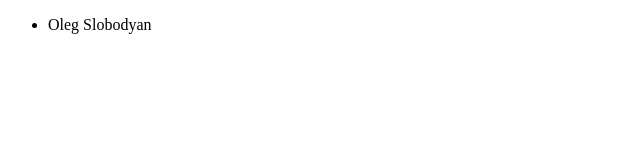
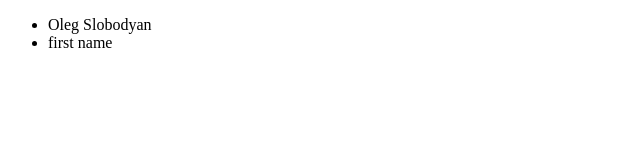
Before and after one commit to grynivnv/git-apriori, a plain HTML site: page olsydor.html in a window 1280 px wide. Shown: the full height of the page, 0-640 px from the left. Drawn offline with Linux system fonts and the light colour scheme.

Commit message:
sometext

```diff
--- a/olsydor.html
+++ b/olsydor.html
@@ -6,6 +6,7 @@
 <body>
 	<ul>
 		<li>Oleg Slobodyan</li>
+		<li>first name </li>
 	</ul>
 </body>
 </html>
```
